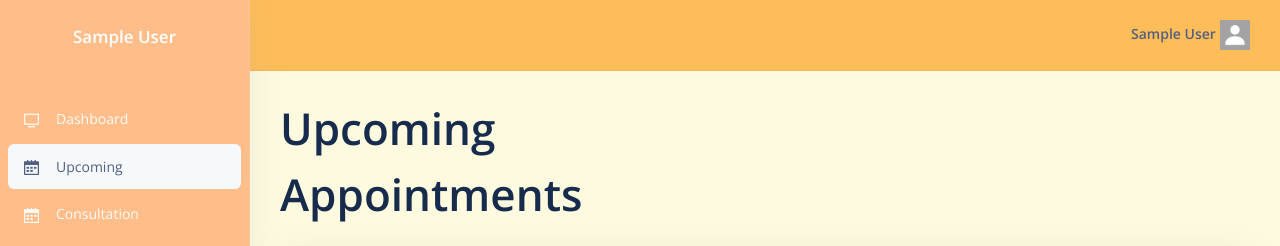
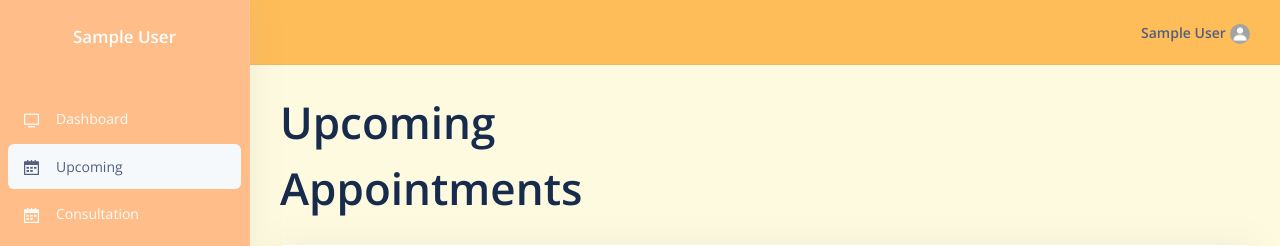
Before and after one commit to surjon16/thesis_hpk, a Flask app: page /faculty/appointments in a window 1280 px wide. Shown: the top 246 px of the page. Run offline with Flask 2, Linux system fonts and the light colour scheme; the visitor is signed in with stand-in values (Sample User, id 1); data comes from the database, SQL or seed files in the repository; data that the repository does not hold is empty; some libraries are stand-ins or nearby versions.

Commit message:
fix-nav-profile-shape

```diff
--- a/web/application/templates/faculty/shared/navigation.html
+++ b/web/application/templates/faculty/shared/navigation.html
@@ -8,7 +8,7 @@
                         <div class="media align-items-center">
                             <div class="media-body">
                                 <span class="mb-0 text-sm font-weight-bold">{{current_user.first_name}} {{current_user.last_name}}</span>
-                                <img src="{{url_for('static', filename=current_user.image_profile)}}" alt="" class="img-fluid" style="max-height: 30px">
+                                <img src="{{url_for('static', filename=current_user.image_profile)}}" alt="" class="img-fluid badge-circle" style="max-height: 30px">
                             </div>
                         </div>
                     </a>
```
Also changed, not shown: web/application/static/img/asdf.png (deleted).
